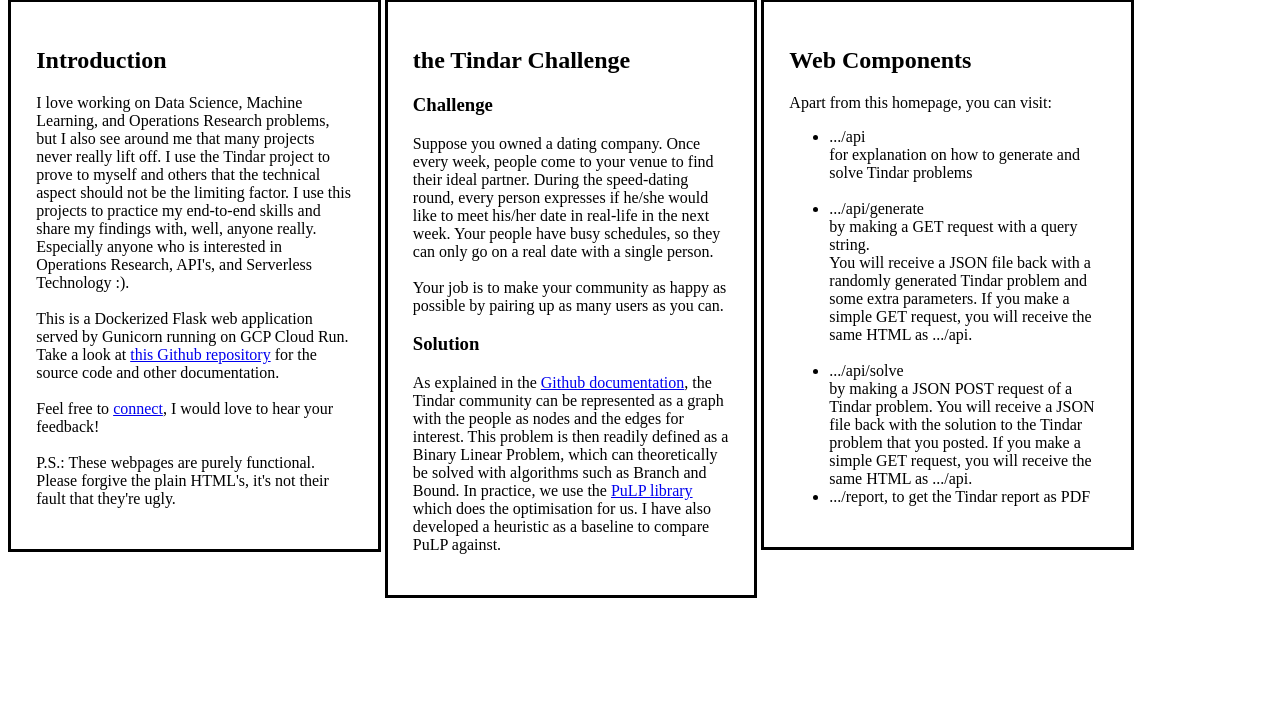
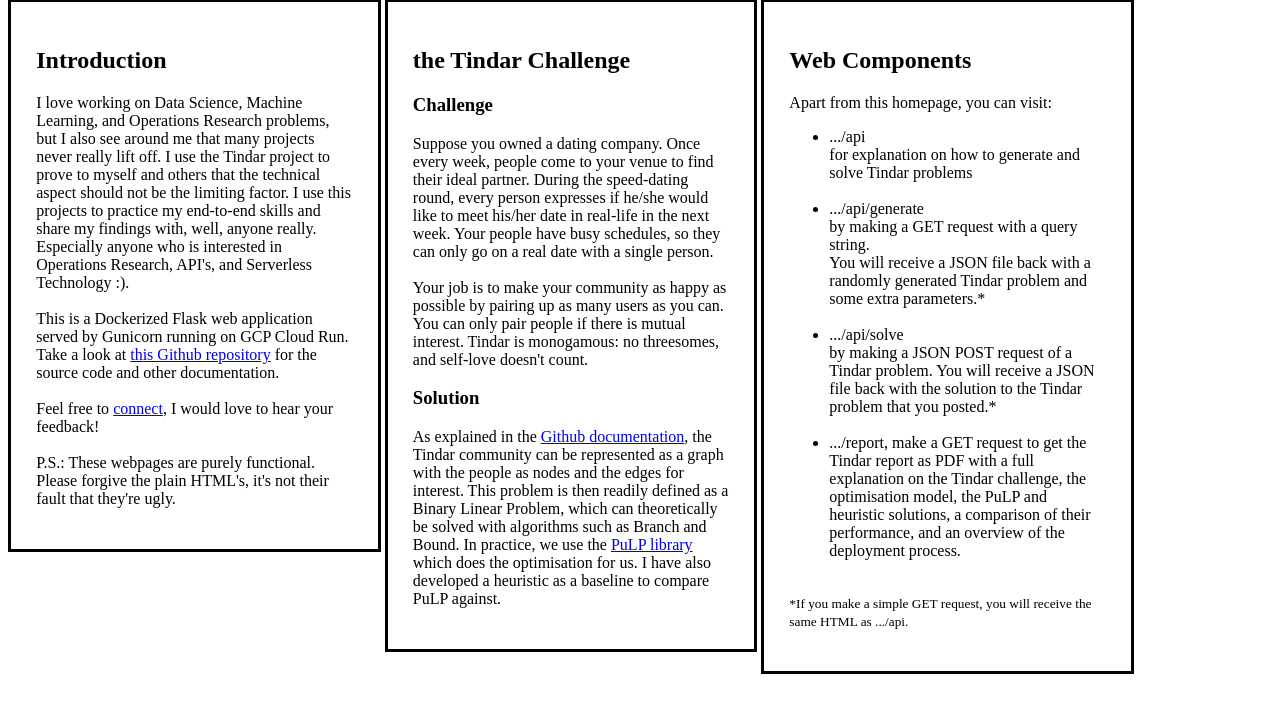
Before and after one commit to lennart-damen/tindar, a Flask app: page / in a window 1280 px wide. Shown: the part 81-800 px from the top of the page. Run offline with Flask 2, Linux system fonts and the light colour scheme; parts of the project's set-up code (start-up, migrations or seed data) failed here and were passed over.

Commit message:
Change html and views minor

```diff
--- a/flask_application/templates/index.html
+++ b/flask_application/templates/index.html
@@ -41,6 +41,8 @@
         so they can only go on a real date with a single person.<br><br>
 
         Your job is to make your community as happy as possible by pairing up as many users as you can.
+        You can only pair people if there is mutual interest. Tindar is monogamous: no threesomes, and
+        self-love doesn't count.
       </p>
 
       <h3>Solution</h3>
@@ -62,21 +64,22 @@
             <li>
                 .../api/generate<br>by making a GET request with a query string.<br>
                 You will receive a JSON file back with a randomly generated Tindar problem
-                and some extra parameters. If you make a simple GET request, you will receive
-                the same HTML as .../api.
+                and some extra parameters.*
             </li><br>
             <li>
                 .../api/solve<br>by making a JSON POST request of a Tindar problem. You will receive a JSON file back with
-                the solution to the Tindar problem that you posted. If you make a simple GET request, you will receive
-                the same HTML as .../api.
-            </li>
+                the solution to the Tindar problem that you posted.*
+            </li><br>
             <li>
-              .../report, to get the Tindar report as PDF
+              .../report, make a GET request to get the Tindar report as PDF with a full explanation on the Tindar challenge,
+              the optimisation model, the PuLP and heuristic solutions, a comparison of their performance, and an overview of
+              the deployment process.
             </li>
             <!-- <li>
               .../results, a short summary of the results in your browser
             </li> -->
-        </ul>
+        </ul><br>
+        <small>*If you make a simple GET request, you will receive the same HTML as .../api.</small>
     </p>
   </div>
 
--- a/flask_application/views.py
+++ b/flask_application/views.py
@@ -26,6 +26,10 @@ def api_home():
 
 @app.route('/api/generate', methods=["GET"])
 def generate_tindar_problem():
+
+    if request.method != "GET":
+        return ".../api/generate only accepts GET requests", 400
+
     args = request.args
 
     if not args:  # query string is empty
@@ -68,7 +72,6 @@ def generate_tindar_problem():
 @app.route("/api/solve", methods=["GET", "POST"])
 def solve_tindar_problem():
     if request.method == "GET":
-        # TODO: EXPLAIN HOW TO INTERACT
         return render_template("api_explanation.html")
 
     elif request.method == "POST":
```
